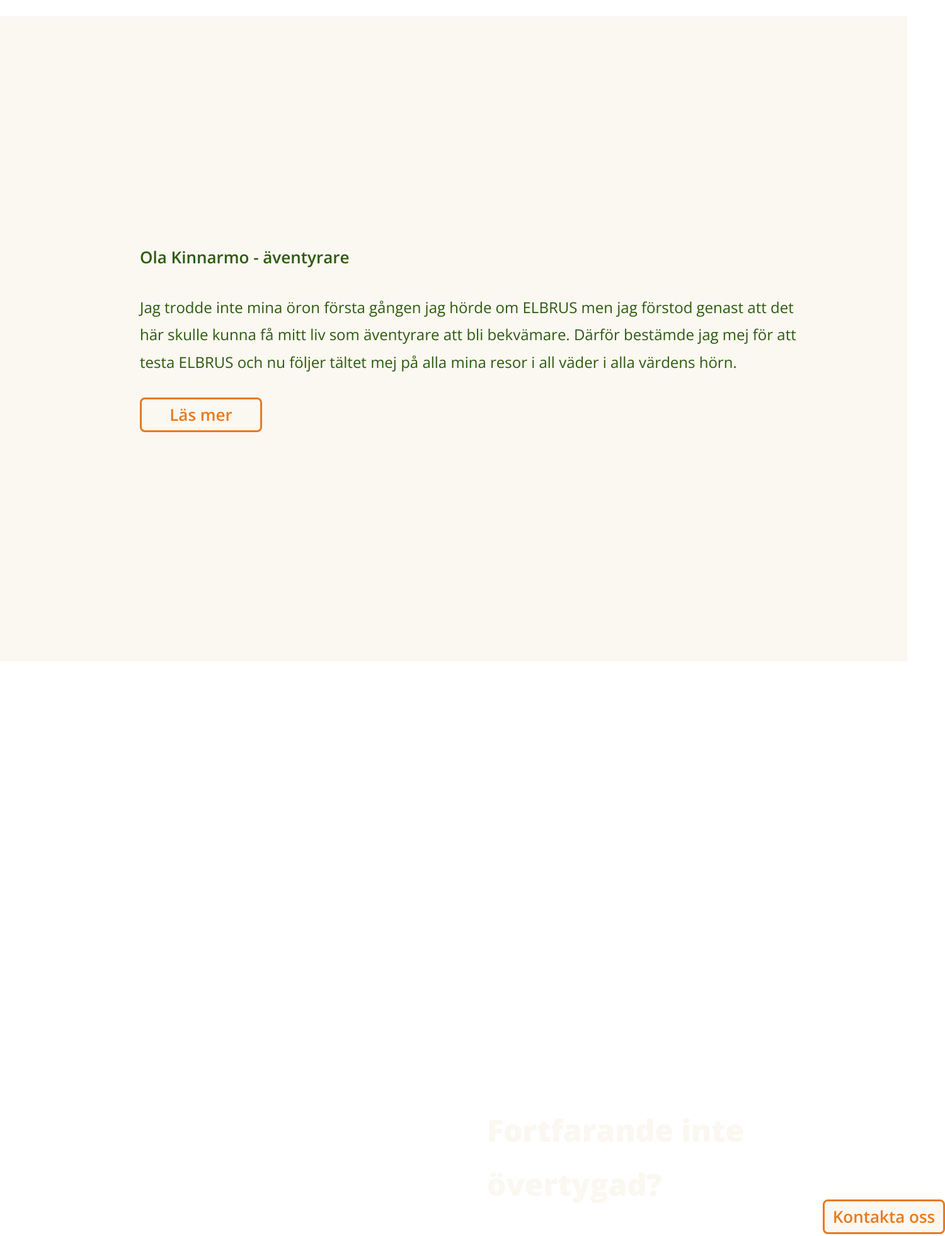
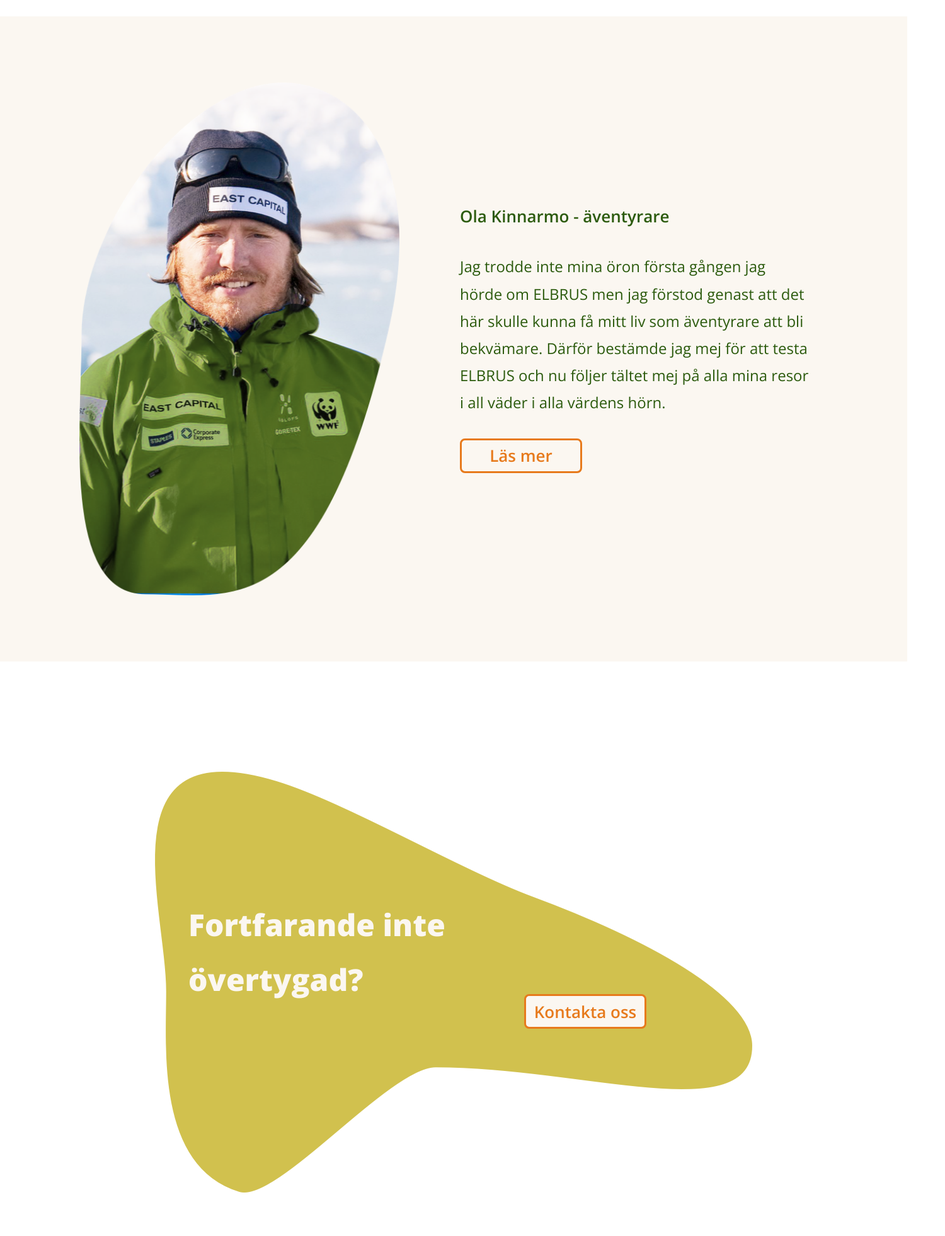
Before and after one commit to pana79/Elbrus, a plain HTML site: page index.html in a window 1280 px wide. Shown: the part 1940-3902 px from the top of the page at 63% size, 1500 px wide, since content can reach past the window. Drawn offline with nearby package versions, Linux system fonts and the light colour scheme; some packages are replaced by stand-ins of ours; the site is published under a folder, as on GitHub Pages, so addresses that start at the root find nothing.

Commit message:
Update home.html

```diff
--- a/views/home.html
+++ b/views/home.html
@@ -20,7 +20,7 @@
 </div>
 
 <div class="container3">
-    <img src="/images/olaOval.png" alt="" >
+    <img src="images/olaOval.png" alt="" >
     <div class="boxSec3">
         <h1 class="hOla">Ola Kinnarmo - äventyrare</h6>
         <p class="pOla">Jag trodde inte mina öron första gången jag hörde om ELBRUS men jag förstod genast att det här skulle kunna få mitt liv som äventyrare att bli bekvämare. Därför bestämde jag mej för att testa ELBRUS och nu följer tältet mej på alla mina resor i all väder i alla värdens hörn.</p>
@@ -30,7 +30,7 @@
 
 <div class="container4">
     <div class="boxSec4">
-        <img src="/images/tentShape.png" alt="" >
+        <img src="images/tentShape.png" alt="" >
         <div class="flexItem">
             <h1 class="hS4">Fortfarande inte övertygad?</h6>
             <a href="#!contact" class="btnPos4"><button class="btnSecondary">Kontakta oss</button></a>
```
